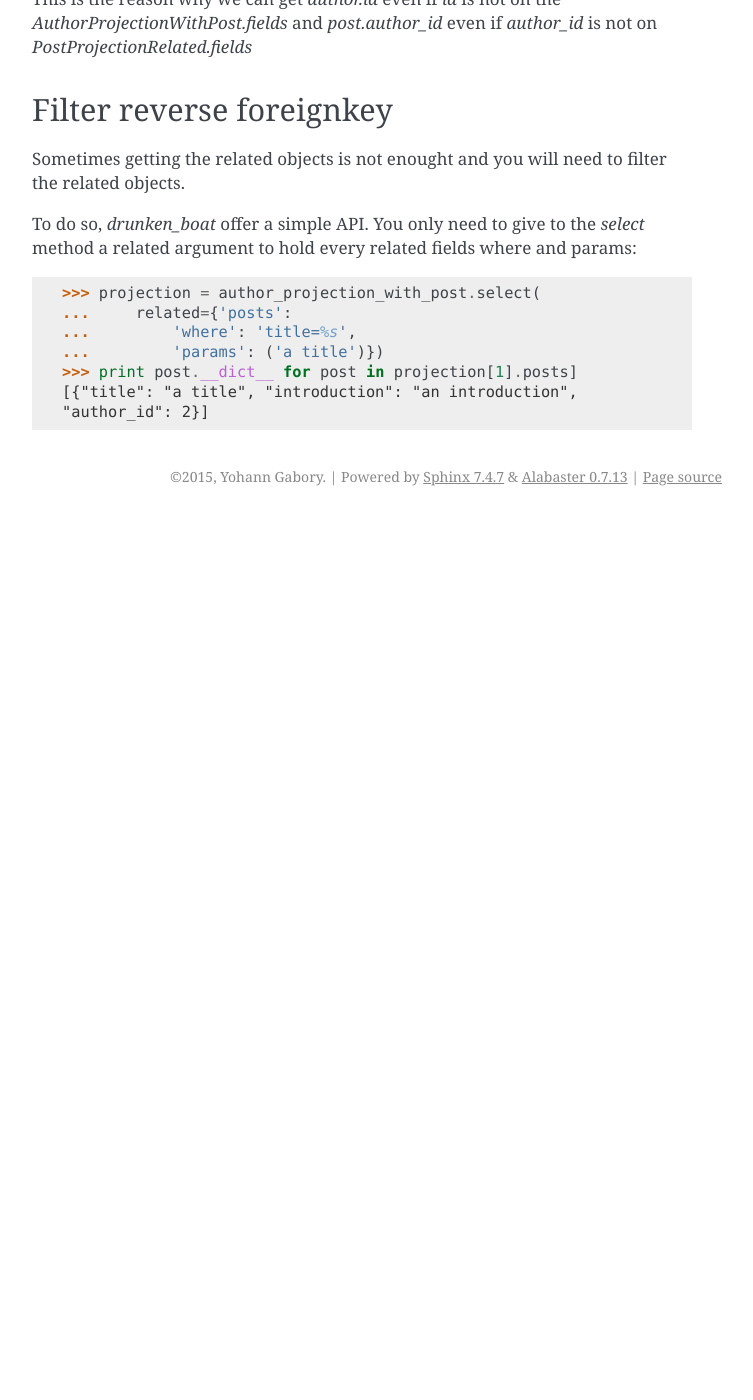
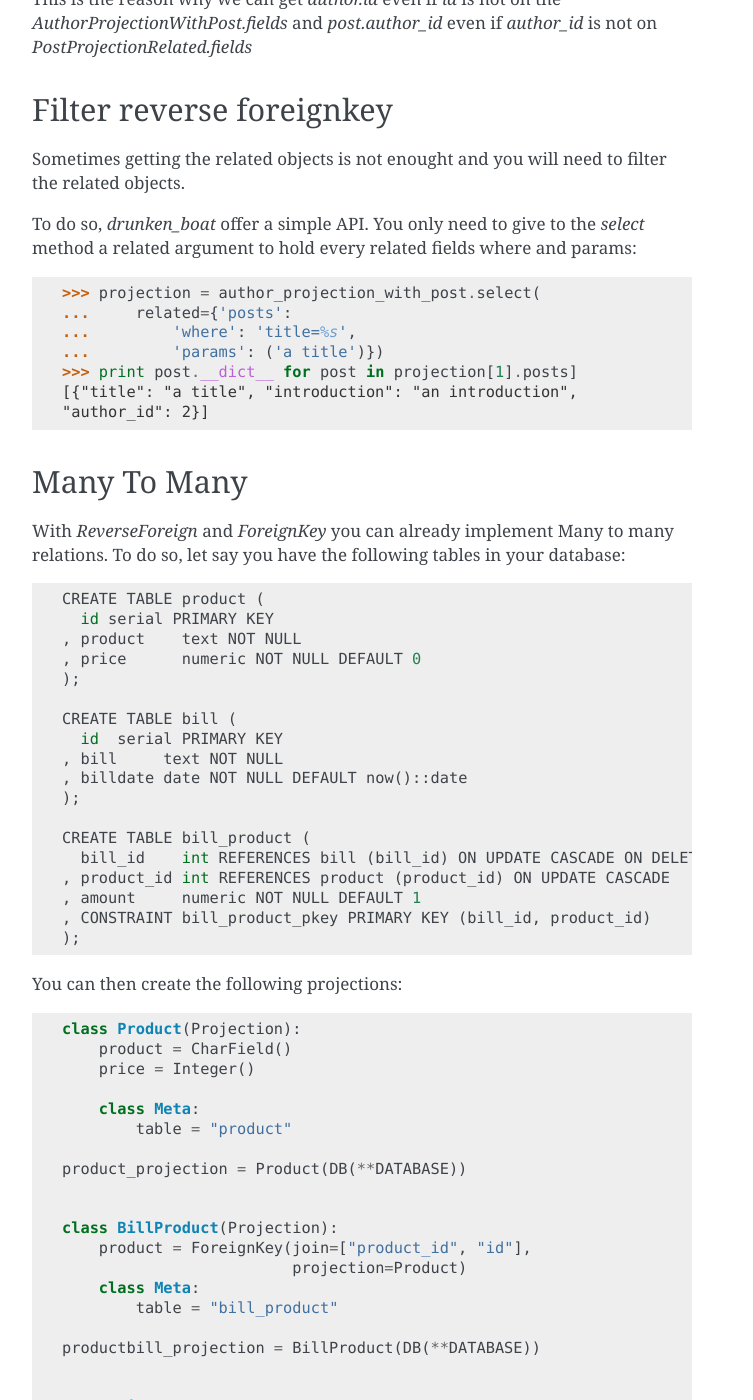
Before and after one commit to boblefrag/drunken_boat, a Sphinx documentation site: the page built from docs/source/orm/relation.rst, in a window 1280 px wide and 1400 px high, scrolled down 3030 px. Shown: the whole window, without its empty margins (388-1141 px from the left). Built offline with Sphinx 7.4.7, drawn with Linux system fonts in a browser that asks for light colours; formulas are drawn with MathJax 3; pages that are not in the unit, such as notebooks, are missing from menus; before the commit the page ends 3546 px from its top, so only the background shows below that; some of the changed text lies outside the part shown.

Commit message:
update documentation on Many to Many

```diff
--- a/docs/source/orm/database.rst
+++ b/docs/source/orm/database.rst
@@ -227,6 +227,7 @@ You can check that your record is saved in the database::
   >>> example_projection.select()
   ... [<projections.DataBaseObject at 0x7f2ac0447c10>]
 
+.. _returning:
 
 Returning
 _________
--- a/docs/source/orm/relation.rst
+++ b/docs/source/orm/relation.rst
@@ -169,3 +169,97 @@ where and params::
   >>> print post.__dict__ for post in projection[1].posts]
   [{"title": "a title", "introduction": "an introduction",
   "author_id": 2}]
+
+Many To Many
+------------
+
+With `ReverseForeign` and `ForeignKey` you can already implement Many
+to many relations. To do so, let say you have the following tables in
+your database::
+
+  CREATE TABLE product (
+    id serial PRIMARY KEY
+  , product    text NOT NULL
+  , price      numeric NOT NULL DEFAULT 0
+  );
+
+  CREATE TABLE bill (
+    id  serial PRIMARY KEY
+  , bill     text NOT NULL
+  , billdate date NOT NULL DEFAULT now()::date
+  );
+
+  CREATE TABLE bill_product (
+    bill_id    int REFERENCES bill (bill_id) ON UPDATE CASCADE ON DELETE CASCADE
+  , product_id int REFERENCES product (product_id) ON UPDATE CASCADE
+  , amount     numeric NOT NULL DEFAULT 1
+  , CONSTRAINT bill_product_pkey PRIMARY KEY (bill_id, product_id)
+  );
+
+You can then create the following projections::
+
+  class Product(Projection):
+      product = CharField()
+      price = Integer()
+
+      class Meta:
+          table = "product"
+
+  product_projection = Product(DB(**DATABASE))
+
+
+  class BillProduct(Projection):
+      product = ForeignKey(join=["product_id", "id"],
+                           projection=Product)
+      class Meta:
+          table = "bill_product"
+
+  productbill_projection = BillProduct(DB(**DATABASE))
+
+
+  class Bill(Projection):
+      bill = CharField()
+      billdate = Timestamp()
+      products = ReverseForeign(join=["id", "bill_id"],
+                                projection=BillProduct)
+      class Meta:
+          table = "bill"
+
+  bill_projection = Bill(DB(**DATABASE))
+
+With a select on `bill_projection` you will retreive all the
+`BillProduct` matching your select. `BillProduct` will then retreive
+the corresponding `Product`. This will give you the following results::
+
+  [
+    {"bill": "<text>",
+     "billdate": <a date>,
+     "products": [
+       {"product":
+         {"product": <text>, "price": <a price>},
+       {"product":
+         {"product": <text>, "price": <a price>},
+       ...
+     ]
+   ...
+  ]
+
+create a bill with product you need to create the corresponding
+bill_product record. This can be done using :ref:`returning`::
+
+  import datetime
+  bill = bill_projection.insert(
+      {"bill": "a bill",
+       "billdate": datetime.datetime.now()
+      }, returning="id")
+
+  # because we use returning, bill is the bill.id of the object just
+  # saved
+
+  product = product_projection.insert(
+      {"product": "screwdriver",
+       "price": 10},
+       returning="id"
+      )
+
+  productbill_projection.insert({"bill_id": bill, "product_id": product})
```
